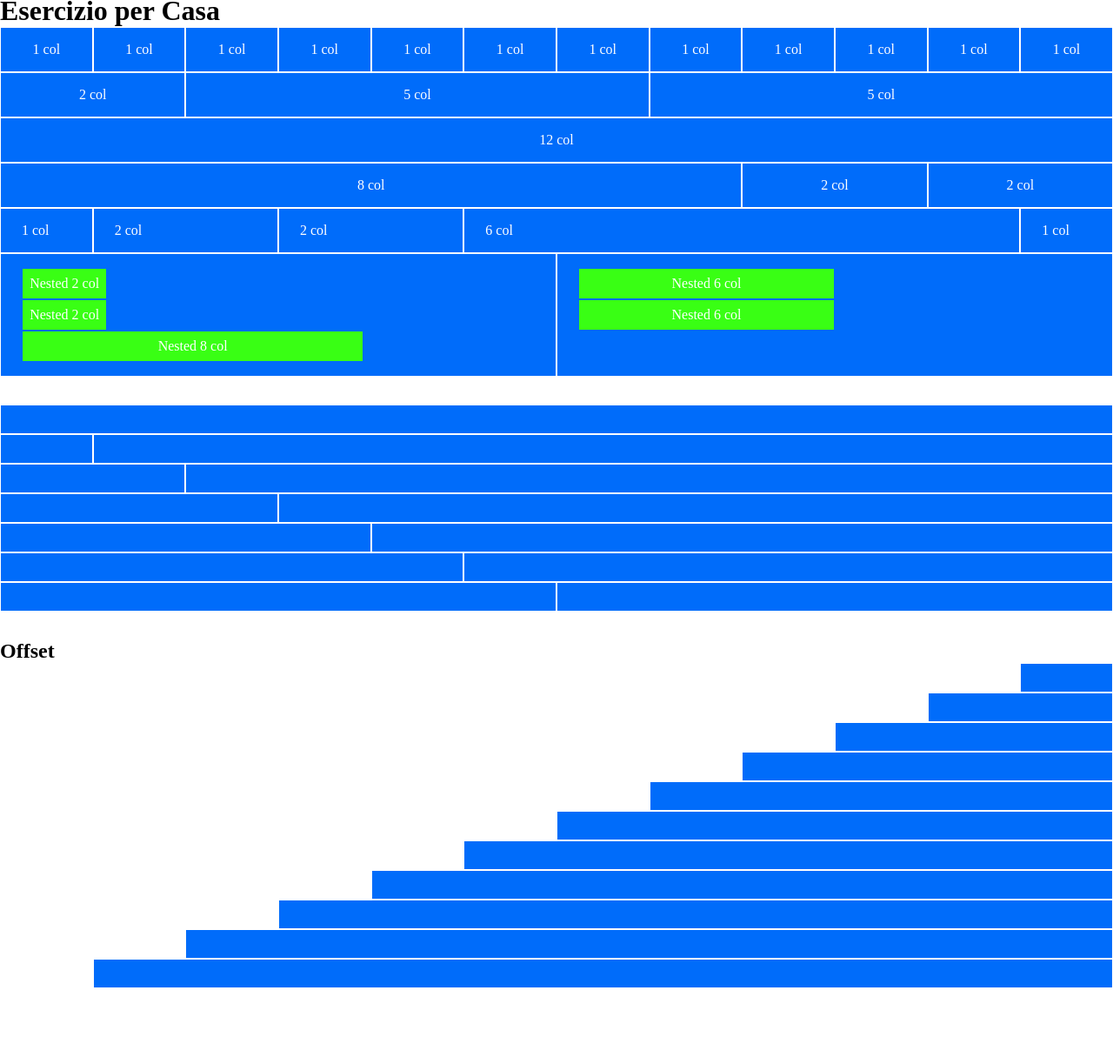
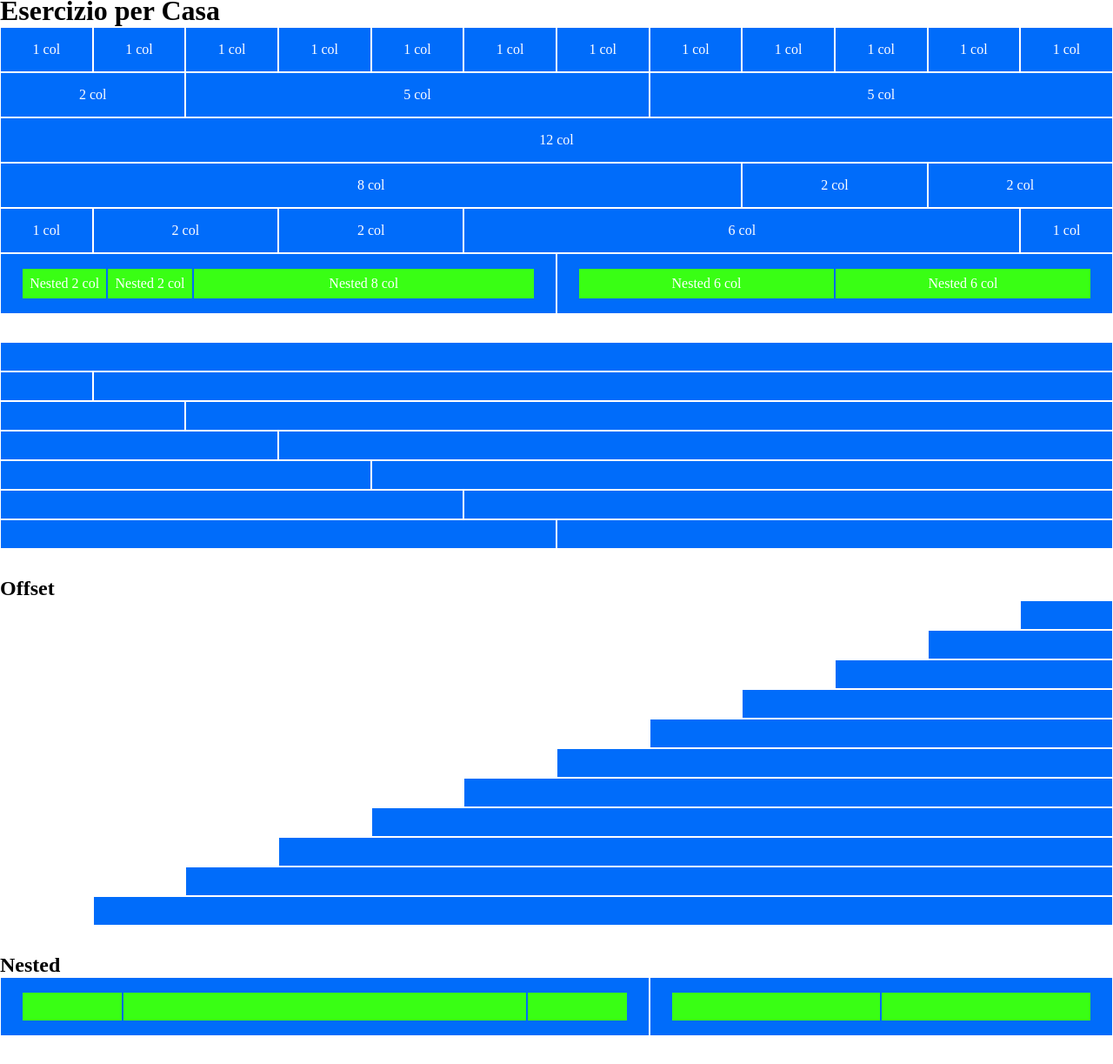
Before and after one commit to Daniele-Simonetti/html-css-12bool, a plain HTML site: page index.html in a window 1280 px wide. Shown: the part 6-1229 px from the top of the page at 87% size. Before the commit the page ends 1174 px from the top, so only its background shows below. Drawn offline with Linux system fonts and the light colour scheme.

Commit message:
end fourth container

```diff
--- a/css/style.css
+++ b/css/style.css
@@ -1,5 +1,6 @@
 .container {
   width: 100%;
+  margin-bottom: 2em;
 }
 
 [class *="col-"] {
@@ -9,12 +10,9 @@
 }
 
 div.row > div {
+  display: flex;
+  justify-content: center;
   padding: 1em 1.5em;
-  text-align: center;
-}
-
-div.container div.row:nth-child(6) div {
-  display: flex;
 }
 
 div.row > div > div {
@@ -24,10 +22,10 @@ div.row > div > div {
   color: white;
   background-color: rgb(57, 255, 20);
   border: 1px solid rgb(0, 108, 250);
-  padding: 0.5em;
+  padding: 0.5em 0.4em;
 }
 
-/* second container */
-body div.container {
-  margin-bottom: 2em;
+/* fourth container */
+body div.container:nth-child(4) div.row > div > div {
+  padding: 1em;
 }
--- a/index.html
+++ b/index.html
@@ -9,6 +9,7 @@
   <title>12bool</title>
 </head>
 <body>
+  <!-- first container -->
   <div class="container">
     <h1>Esercizio per Casa</h1>
      <!-- first row -->
@@ -130,5 +131,20 @@
       <div class="col-xs-11 col-1-offset"></div>
     </div>
   </div>
+  <!-- fourth container -->
+  <div class="container">
+    <h2>Nested</h2>
+    <div class="row">
+      <div class="col-xs-7">
+        <div class="col-xs-2"></div>
+        <div class="col-xs-8"></div>
+        <div class="col-xs-2"></div>
+      </div>
+      <div class="col-xs-5">
+        <div class="col-xs-6"></div>
+        <div class="col-xs-6"></div>
+      </div>
+    </div>
+  </div>
 </body>
 </html>
```
